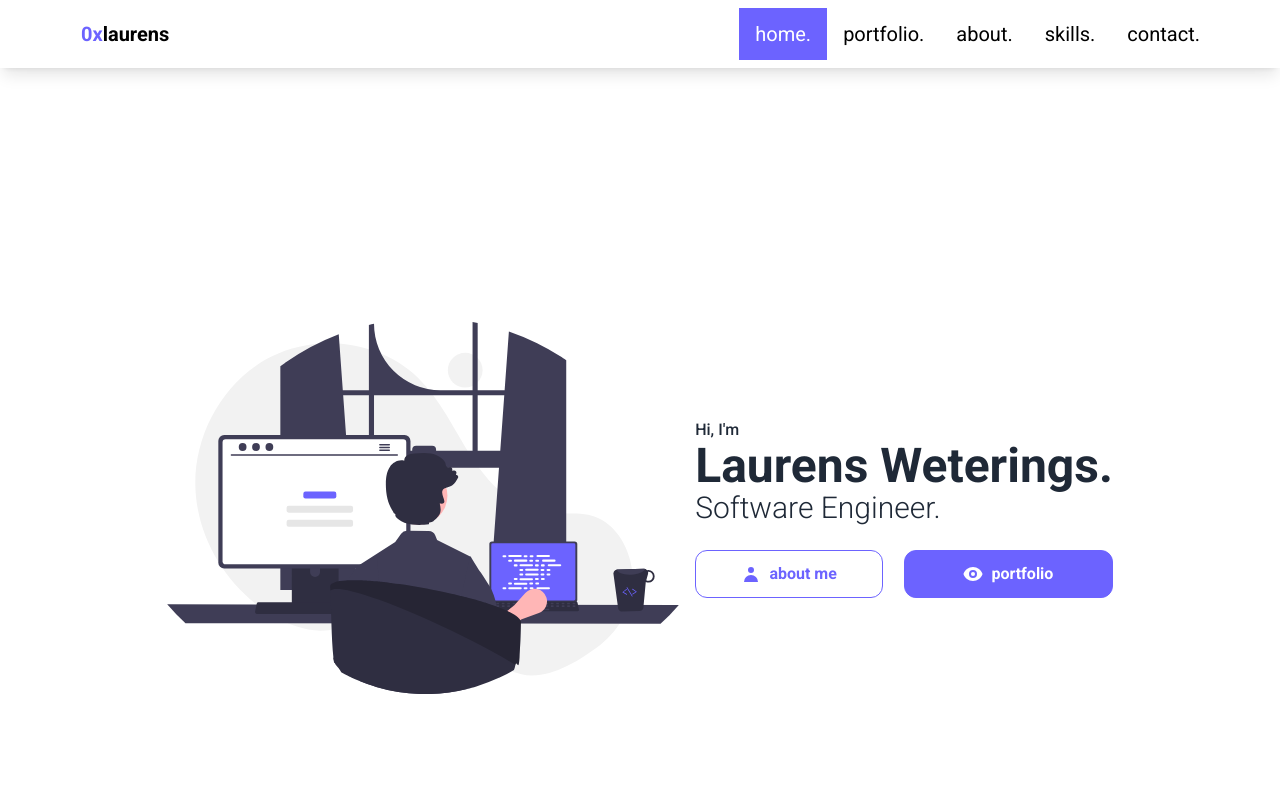
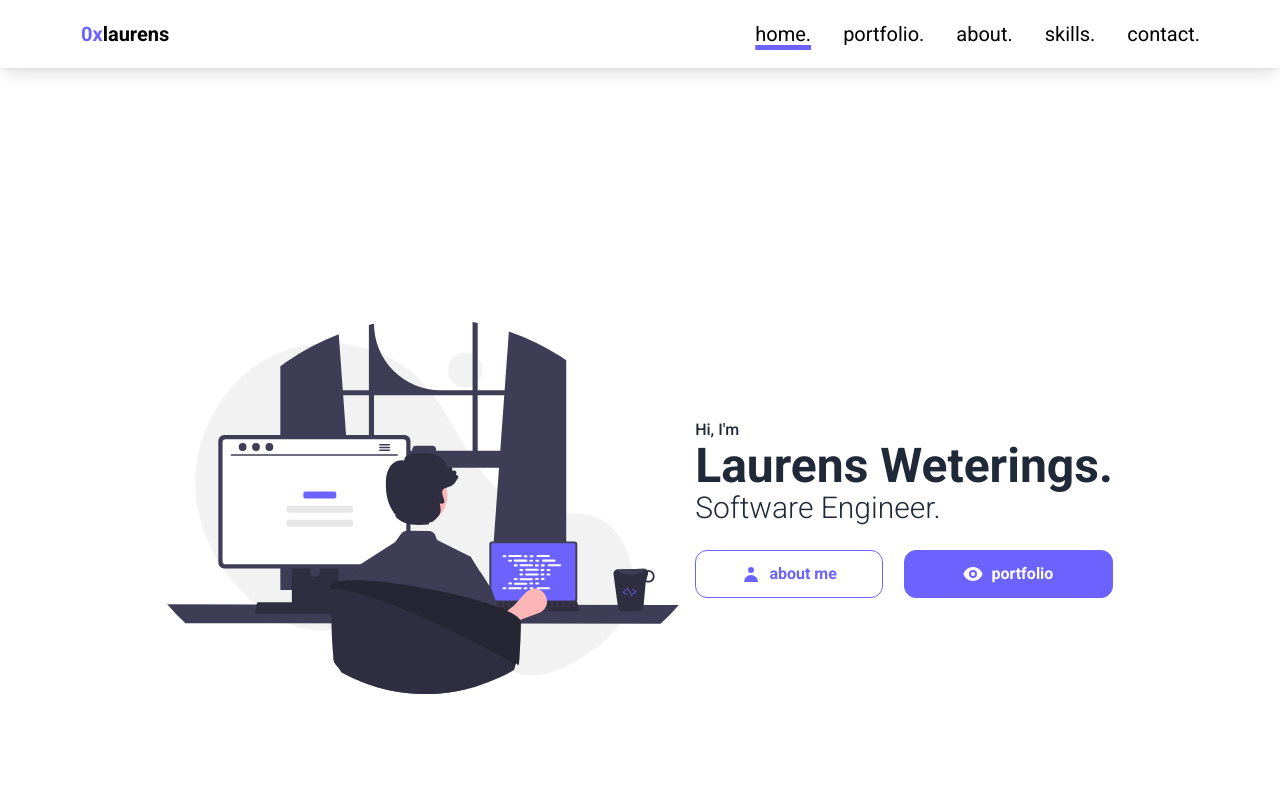
Before and after one commit to 0xLaurens/0xLaurens.com, a Vue app: page / in a window 1280 px wide. Shown: the top 800 px of the page. Built offline with nearby package versions, Linux system fonts and the light colour scheme.

Commit message:
Navbar: underline

```diff
--- a/src/components/home/skills.vue
+++ b/src/components/home/skills.vue
@@ -1,7 +1,7 @@
 <template>
     <div class="flex min-h-[110vh] bg-base-200 font-custom justify-center content-center py-20">
         <div
-            class="grid grid-cols-3 grid-flow-row px-5 md:px-16 gap-y-4 self-center gap-x-2 lg:gap-x-10"
+            class="grid grid-cols-3 grid-flow-row px-5 md:px-16 gap-y-10 self-center gap-x-2 lg:gap-x-10"
         >
             <div class="col-span-3 rounded-lg">
                 <h1 id="skills" class="title text-black text-5xl font-bold">
--- a/src/index.css
+++ b/src/index.css
@@ -20,3 +20,7 @@
 .line {
     @apply bg-primary h-1.5 w-28 rounded-lg;
 }
+
+.active{
+    @apply decoration-primary decoration-[5px] underline-offset-4 underline bg-transparent text-black
+}
--- a/tailwind.config.js
+++ b/tailwind.config.js
@@ -18,6 +18,7 @@ module.exports = {
       light: {
         ...require("daisyui/src/colors/themes")["[data-theme=light]"],
         primary: "#6C63FF",
+        "primary-hover": "#ffffff",
         secondary: "#3930AF",
         accent: "#DE7682",
         "base-100": "#ffffff", //orginal: #FFFFFF
```
